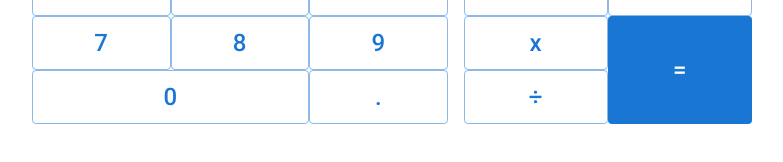
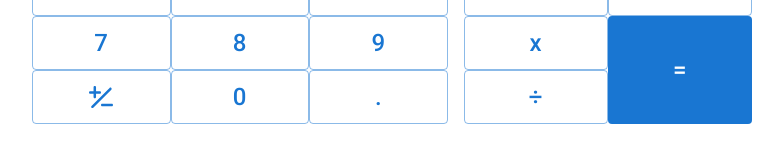
Before and after one commit to shard520/calc-app, a React (Create React App) app: page / in a window 1280 px wide. Shown: the part 366-528 px from the top of the page, without its empty margins (248-1031 px from the left). Built offline with nearby package versions, Linux system fonts and the light colour scheme; the HTML template or start-up script is replaced by a standard one.

Commit message:
Add button to toggle positive and negative numbers.

```diff
--- a/src/App.js
+++ b/src/App.js
@@ -22,7 +22,8 @@ function App() {
   const operatorRegex = new RegExp(/[+]|[-]|[*]|[/]/);
 
   const handleClick = e => {
-    const char = e.target.dataset.value;
+    // Use closest method to make sure icon clicks register correctly
+    const char = e.target.closest('button').dataset.value;
 
     if (
       String(displayNum) === '0' &&
@@ -35,12 +36,24 @@ function App() {
         arr.push(char);
         return arr;
       });
+
       setDisplayNum('0');
     } else if (operatorRegex.test(char)) {
       setHistoryArr(() => {
         return [...historyArr, displayNum, char];
       });
+
       setDisplayNum('0');
+    } else if (char === 'plusMinus') {
+      let newNum = displayNum;
+
+      if (newNum[0] === '-') {
+        newNum = newNum.substring(1);
+      } else {
+        newNum = `-${newNum}`;
+      }
+
+      setDisplayNum(newNum);
     } else {
       // only allow 1 decimal point
       if (String(displayNum).includes('.') && char === '.') return;
--- a/src/components/Numbers.js
+++ b/src/components/Numbers.js
@@ -1,4 +1,4 @@
-import { Button } from '@mui/material';
+import { Button, SvgIcon } from '@mui/material';
 import { Box } from '@mui/system';
 
 const Numbers = ({ updateDisplay }) => {
@@ -40,12 +40,14 @@ const Numbers = ({ updateDisplay }) => {
       <Button data-value="9" variant="outlined" onClick={updateDisplay}>
         9
       </Button>
-      <Button
-        sx={{ gridColumn: '1 / span 2' }}
-        data-value="0"
-        variant="outlined"
-        onClick={updateDisplay}
-      >
+      <Button data-value="plusMinus" variant="outlined" onClick={updateDisplay}>
+        <SvgIcon fontSize="inherit">
+          <path d="M13.241 18.68c-0.686 0-1.242 0.556-1.242 1.241s0.556 1.242 1.242 1.242h9.517c0.686 0 1.242-0.556 1.242-1.242s-0.556-1.241-1.242-1.241h-9.517z"></path>
+          <path d="M0 7.508c0 0.686 0.556 1.241 1.242 1.241h3.31v3.311c0 0.686 0.556 1.242 1.241 1.242s1.242-0.556 1.242-1.242v-3.311h3.724c0.686 0 1.241-0.556 1.241-1.241s-0.556-1.242-1.241-1.242h-3.724v-4.138c0-0.686-0.556-1.241-1.242-1.241s-1.241 0.556-1.241 1.241v4.138h-3.31c-0.686 0-1.241 0.556-1.241 1.242z"></path>
+          <path d="M22.324 2.932c-0.485-0.485-1.271-0.485-1.756 0l-18.061 18.062c-0.485 0.485-0.485 1.271 0 1.755 0.242 0.243 0.56 0.364 0.878 0.364s0.636-0.121 0.878-0.364l18.061-18.061c0.485-0.485 0.485-1.271 0-1.756z"></path>
+        </SvgIcon>
+      </Button>
+      <Button data-value="0" variant="outlined" onClick={updateDisplay}>
         0
       </Button>
       <Button data-value="." variant="outlined" onClick={updateDisplay}>
--- a/src/components/Operators.js
+++ b/src/components/Operators.js
@@ -43,7 +43,6 @@ const Operators = ({ updateDisplay, equalsClick, reset, cancelEntry }) => {
       >
         ÷
       </Button>
-
       <Button
         sx={{ gridArea: { sm: '1 / 2 / span 1 / span 1' } }}
         variant="outlined"
```
